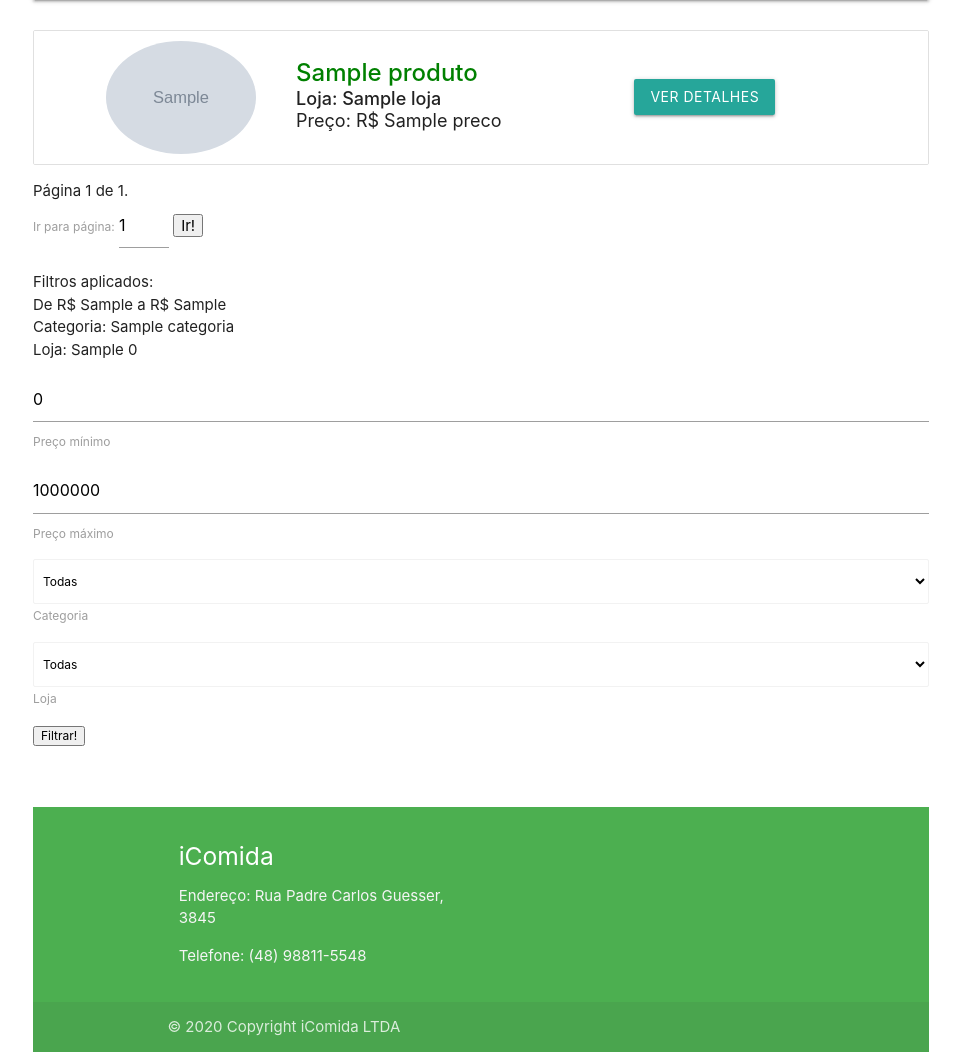
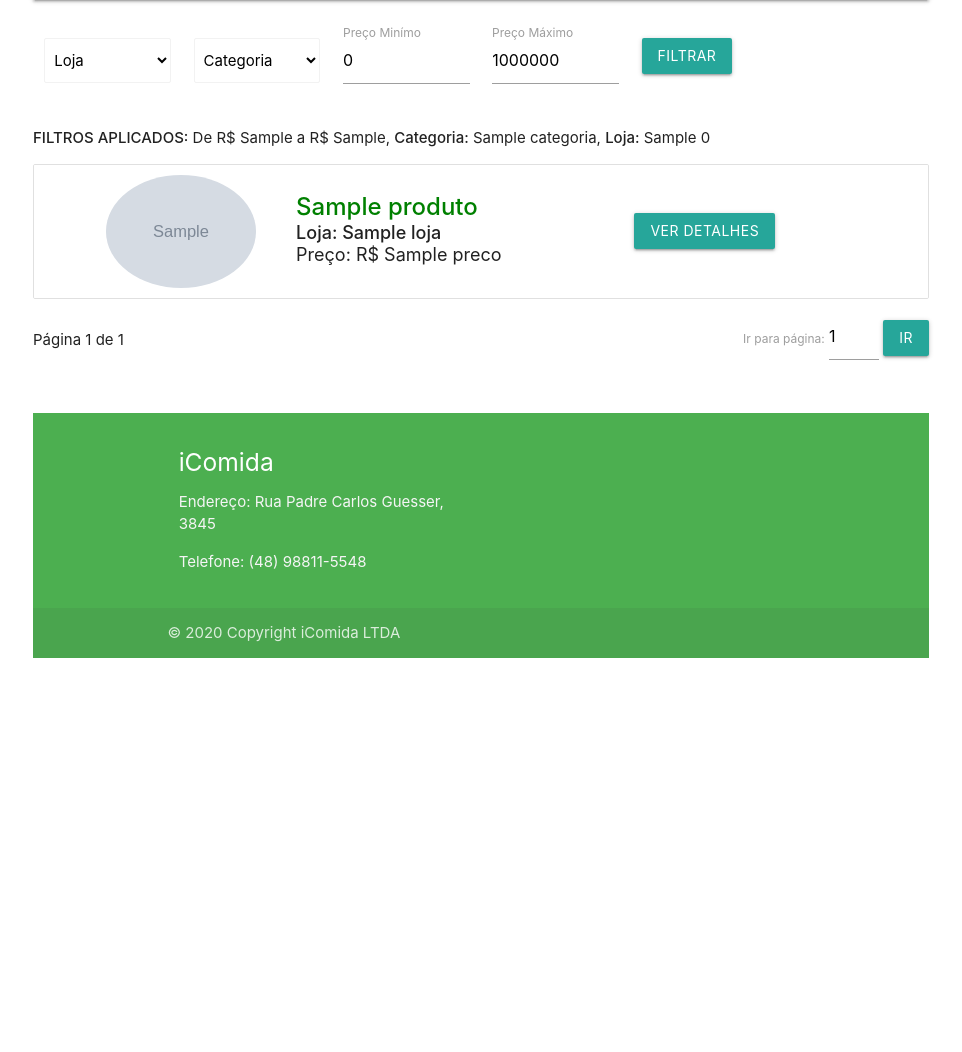
Before and after one commit to AlexGuesser/Trabalho-Final-Dev-Web, a Django app: template promocoes/templates/promocoes/lista.html in a window 1280 px wide. Shown: the part 122-1174 px from the top of the page, without its empty margins (159-1121 px from the left). After the commit the page ends 780 px from the top, so only its background shows below. Run offline with Django 3.2, Linux system fonts and the light colour scheme; the template is opened without the code that fills it: most values are stand-ins (such as "Sample title", 1, 10 or a date in 2020); grey boxes marked "Sample" are stand-in pictures.

Commit message:
That's all folks

```diff
--- a/produtos/templates/index.html
+++ b/produtos/templates/index.html
@@ -1,17 +1,12 @@
 <!DOCTYPE html>
 <html lang="pt-br">
+
 <head>
   <meta charset="utf-8" />
   <!-- Compiled and minified CSS -->
-    <link
-      rel="stylesheet"
-      href="https://cdnjs.cloudflare.com/ajax/libs/materialize/1.0.0/css/materialize.min.css"
-    />
+  <link rel="stylesheet" href="https://cdnjs.cloudflare.com/ajax/libs/materialize/1.0.0/css/materialize.min.css" />
   <!--Import Google Icon Font-->
-    <link
-      href="https://fonts.googleapis.com/css?family=Material+Icons|Material+Icons+Outlined"
-      rel="stylesheet"
-    />
+  <link href="https://fonts.googleapis.com/css?family=Material+Icons|Material+Icons+Outlined" rel="stylesheet" />
 
   <!-- Compiled and minified JavaScript -->
   <script src="https://cdnjs.cloudflare.com/ajax/libs/materialize/1.0.0/js/materialize.min.js"></script>
@@ -21,13 +16,11 @@
   <style></style>
 </head>
 
-  <body class="container" style="min-width: 50%">
+<body class="container">
   <nav class="nav-extended green">
     <div class="nav-wrapper" style="padding: 10px">
       <a href="#" class="brand-logo">iComida</a>
-        <a href="#" data-target="mobile-demo" class="sidenav-trigger"
-          ><i class="material-icons">menu</i></a
-        >
+      <a href="#" data-target="mobile-demo" class="sidenav-trigger"><i class="material-icons">menu</i></a>
       <ul id="nav-mobile" class="right hide-on-med-and-down">
         {% if user.is_authenticated %}
         <li class="title">
@@ -35,9 +28,7 @@
         </li>
         {% endif %} {% if user.is_authenticated %}
         <li>
-            <a href="{% url 'usuarios:logout' %}?proximapagina={{request.path}}"
-              >LOGOUT</a
-            >
+          <a href="{% url 'usuarios:logout' %}?proximapagina={{request.path}}">LOGOUT</a>
         </li>
         {% else %}
         <li>
@@ -102,15 +93,12 @@
   {% endblock %}
 
   <!-- Bootstrap JS/jQuery/Popper -->
-    <script
-      src="https://code.jquery.com/jquery-3.5.1.slim.min.js"
+  <script src="https://code.jquery.com/jquery-3.5.1.slim.min.js"
     integrity="sha384-DfXdz2htPH0lsSSs5nCTpuj/zy4C+OGpamoFVy38MVBnE+IbbVYUew+OrCXaRkfj"
-      crossorigin="anonymous"
-    ></script>
-    <script
-      src="https://cdn.jsdelivr.net/npm/bootstrap@4.5.3/dist/js/bootstrap.bundle.min.js"
+    crossorigin="anonymous"></script>
+  <script src="https://cdn.jsdelivr.net/npm/bootstrap@4.5.3/dist/js/bootstrap.bundle.min.js"
     integrity="sha384-ho+j7jyWK8fNQe+A12Hb8AhRq26LrZ/JpcUGGOn+Y7RsweNrtN/tE3MoK7ZeZDyx"
-      crossorigin="anonymous"
-    ></script>
+    crossorigin="anonymous"></script>
 </body>
+
 </html>
--- a/promocoes/templates/promocoes/lista.html
+++ b/promocoes/templates/promocoes/lista.html
@@ -1,30 +1,81 @@
 {% extends "index.html" %}
 
 {% block conteudo %}
+
+
+<div class="row" style="height: 0px;">
+    <form class=" col s12" action="{% url 'promocoes:index' %}" method="GET" style="height: min-content;">
+        <div class="row">
+            <div class="input-field col s2">
+                <select class="browser-default" name="loj" id="loj">
+                    <option value="">Loja</option>
+                    {% for loja in lista_de_lojas %}
+                    <option value="{{ loja.id }}">{{ loja.nome }}</option>
+                    {% endfor %}
+                </select>
+
+            </div>
+            <div class="input-field col s2">
+                <select class="browser-default" name="cat" id="cat">
+                    <option value="">Categoria</option>
+                    {% for categoria in lista_de_categorias %}
+                    <option value="{{ categoria.0 }}">{{ categoria.1 }}</option>
+                    {% endfor %}
+                </select>
+            </div>
+            <div class="input-field col s2">
+                <input type="number" id="p_min" name="p_min" value="0">
+                <label for="p_min">Preço Minímo</label>
+            </div>
+            <div class="input-field col s2">
+                <input type="number" id="p_max" name="p_max" value="1000000">
+                <label for="p_max">Preço Máximo</label>
+            </div>
+            <div class="input-field col s2">
+                <button class="btn waves-effect waves-light" type="submit" name="action">Filtrar
+                </button>
+            </div>
+            <div>
                 {% if perms.promocoes.add_promocao %}
                 <a class="waves-effect waves-light btn" href="{% url 'promocoes:new' %}">Nova promoção</a></p>
                 {% endif %}
+            </div>
+        </div>
+    </form>
+</div>
+<p><strong>FILTROS APLICADOS:</strong>
+    De R$ {{ dicfilters.p_min }} a R$ {{ dicfilters.p_max }},
+    <strong> Categoria:</strong> {% if dicfilters.categoria %}{{ dicfilters.categoria }}{% else %}Nenhuma categoria
+    selecionada{% endif %},
+    <strong>Loja:</strong> {% if dicfilters.loja.0.nome %}{{ dicfilters.loja.0.nome }}{% else %}Nenhuma loja
+    selecionada.{% endif %}
+</p>
+
 {% if pagina %}
 <ul class="collection">
     {% for promocao in pagina %}
     <li class="collection-item avatar" class="container">
-                <div style="display: flex; flex-direction: row; align-items: center;" >
-                    <img src="{{promocao.produto.imagem}}" style="border-radius: 90%;" width="150" heigth="266"  >
+        <div style="display: flex; flex-direction: row; align-items: center;">
+            <img src="{{promocao.produto.imagem}}" style="border-radius: 90%;" width="150" heigth="266">
             <div style="margin-left: 5%">
-                        <span class="title" style="color: green; font-size: x-large;"><strong>{{ promocao.produto }}</strong></span>
+                <span class="title"
+                    style="color: green; font-size: x-large;"><strong>{{ promocao.produto }}</strong></span>
                 <p style="font-size: large;"><strong>Loja: {{promocao.loja}}</strong> <br>
                     Preço: R$ {{promocao.preco}}
                 </p>
             </div>
-                    <a style="margin: auto;" class="waves-effect waves-light btn" href="{% url 'promocoes:detail' id=promocao.id %}">Ver Detalhes</a>
+            <a style="margin:auto;" class="waves-effect waves-light btn"
+                href="{% url 'promocoes:detail' id=promocao.id %}">Ver Detalhes</a>
         </div>
         <p class="secondary-content">
             <label>
                 {% if user.is_authenticated %}
                 {% if user in promocao.favoritos.all %}
-                            <a href="{% url 'promocoes:favoritar' p=pagina.number id=promocao.id booleano='F' s='i'%}"><i class="material-icons">grade</i></a>
+                <a href="{% url 'promocoes:favoritar' p=pagina.number id=promocao.id booleano='F' s='i'%}"><i
+                        class="material-icons">grade</i></a>
                 {% else %}
-                            <a href="{% url 'promocoes:favoritar' p=pagina.number id=promocao.id booleano='T' s='i'%}"><i class="material-icons-outlined">grade</i></a>
+                <a href="{% url 'promocoes:favoritar' p=pagina.number id=promocao.id booleano='T' s='i'%}"><i
+                        class="material-icons-outlined">grade</i></a>
                 {% endif %}
                 {% endif %}
             </label>
@@ -33,77 +84,34 @@
     {% endfor %}
 </ul>
 
+{% else %}
+<p>Sem promoções cadastradas.</p>
+{% endif %}
+
+
+<div style="display: flex; flex-direction: row; align-items: center; justify-content: space-between;">
+    <div>
         {% if pagina.has_previous %}
         <a href="?p=1">Início</a>
         <a href="?p={{ pagina.previous_page_number }}">Anterior</a>
         {% endif %}
-        Página {{ pagina.number }} de {{ pagina.paginator.num_pages }}.
+        Página {{ pagina.number }} de {{ pagina.paginator.num_pages }}
 
         {% if pagina.has_next %}
         <a href="?p={{ pagina.next_page_number }}">Proxima</a>
         <a href="?p={{ pagina.paginator.num_pages }}">Última</a>
         {% endif %}
+    </div>
+
+    <div>
 
         <form action="{% url 'promocoes:index' %}" method="GET">
             <label for="pagina">Ir para página:</label>
             <input type="number" id="custom_p" name="p" value="{{ pagina.number }}" style="width: 50px;">
-            <input type="submit" id="submit_p" value="Ir!">
+            <button class="btn waves-effect waves-light" type="submit" name="action">Ir
+            </button>
         </form>
-
-    {% else %}
-        <p>Sem promoções cadastradas.</p>
-    {% endif %}
-    <p>Filtros aplicados:<br>
-    De R$ {{ dicfilters.p_min }} a R$ {{ dicfilters.p_max }}<br>
-    Categoria: {% if dicfilters.categoria %}{{ dicfilters.categoria }}{% else %}Nenhuma categoria selecionada{% endif %}<br>
-    Loja: {% if dicfilters.loja.0.nome %}{{ dicfilters.loja.0.nome }}{% else %}Nenhuma loja selecionada.{% endif %}
-    </p>
-    <p>
-    <form action="{% url 'promocoes:index' %}" method="GET">
-    <p>
-        <label for="p_min">
-        <input type="number" id="p_min" name="p_min" value="0">
-        <span>Preço mínimo</span>
-        </label>
-    </p>
-    <p>
-        <label for="p_max">
-        <input type="number" id="p_max" name="p_max" value="1000000">
-        <span>Preço máximo</span>
-        </label>
-    </p>
-    <p>
-        <label for="cat">
-        <select class="browser-default" name="cat" id="cat">
-            <option value="">Todas</option>
-            {% for categoria in lista_de_categorias %}
-            <option value="{{ categoria.0 }}">{{ categoria.1 }}</option>
-            {% endfor %}
-        </select>
-        <span>Categoria</span>
-        </label>
-    </p>
-    <p>
-        <label for="loj">
-        <select class="browser-default" name="loj" id="loj">
-            <option value="">Todas</option>
-            {% for loja in lista_de_lojas %}
-            <option value="{{ loja.id }}">{{ loja.nome }}</option>
-            {% endfor %}
-        </select>
-        <span>Loja</span>
-        </label>
-    </p>
-    <p>
-        <label for="submit">
-        <span><input type="submit" id="submit" value="Filtrar!"></span>
-        </label>
-    </p>
-    </form>
-    </p>
-    {% if perms.promocoes.add_promocao %}
-    <br/>
-    <a href="{% url 'promocoes:new' %}">Adicionar nova promoção.</a>
-    {% endif %}
+    </div>
+</div>
 
 {% endblock %}
--- a/usuarios/templates/usuarios/cadastrar.html
+++ b/usuarios/templates/usuarios/cadastrar.html
@@ -12,7 +12,8 @@
     {% csrf_token %}
     {{ formulario.as_p }}
     <p>
-        <input type="submit" value="Ok">
+        <button class="btn waves-effect waves-light" type="submit" value="Ok" name="action">CADASTRAR
+        </button>
     </p>
 </form>
 
--- a/usuarios/templates/usuarios/login.html
+++ b/usuarios/templates/usuarios/login.html
@@ -26,7 +26,9 @@
         </tr>
     </table>
 
-    <input type="submit" value="login">
+    <br>
+    <button class="btn waves-effect waves-light" type="submit" value="Ok" name="action">LOGIN
+    </button>
     <input type="hidden" name="next" value="{{ next }}">
 </form>
 
--- a/usuarios/templates/usuarios/perfil.html
+++ b/usuarios/templates/usuarios/perfil.html
@@ -12,7 +12,8 @@
     {% csrf_token %}
     {{ formulario.as_p }}
     <p>
-        <input type="submit" value="Ok">
+        <button class="btn waves-effect waves-light" type="submit" value="Ok" name="action">ATUALIZAR
+        </button>
     </p>
 </form>
 {% endblock %}
```
Also changed, not shown: promocoes/templates/promocoes/favoritos.html (+25 -13 lines). Lines whose indentation alone changed are shown as unchanged.
